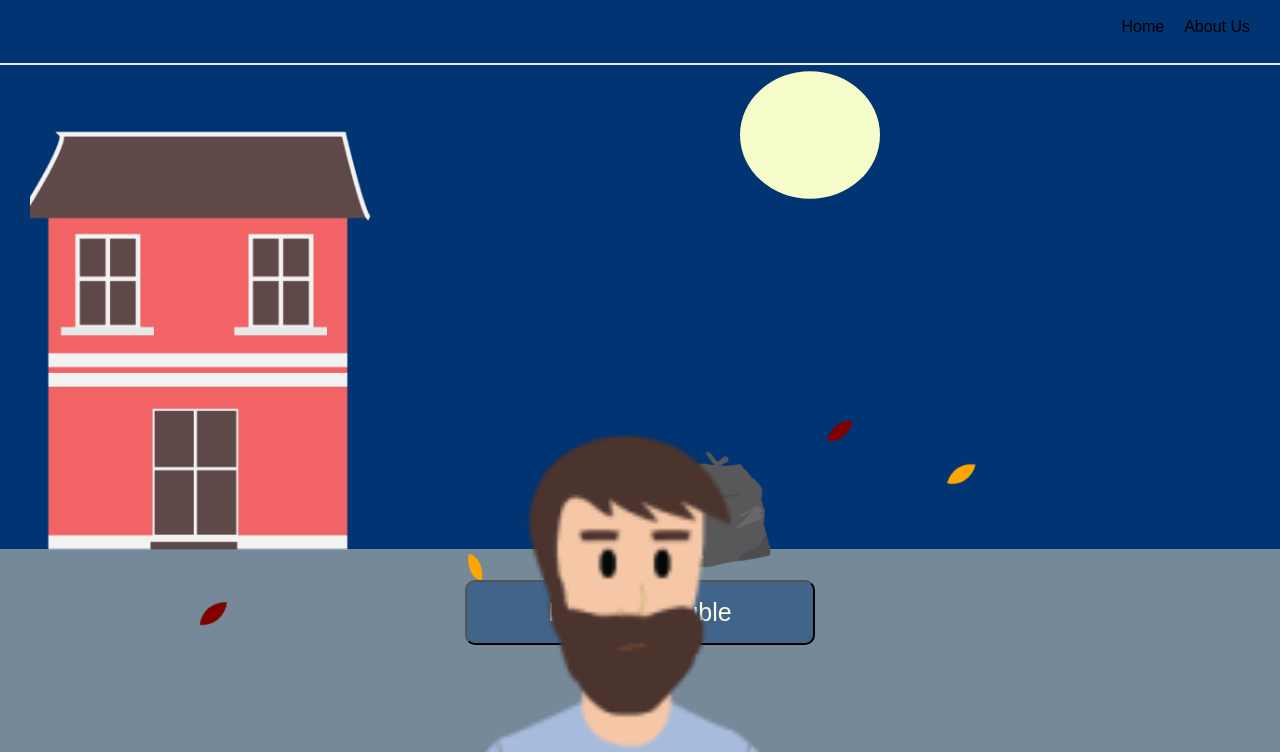
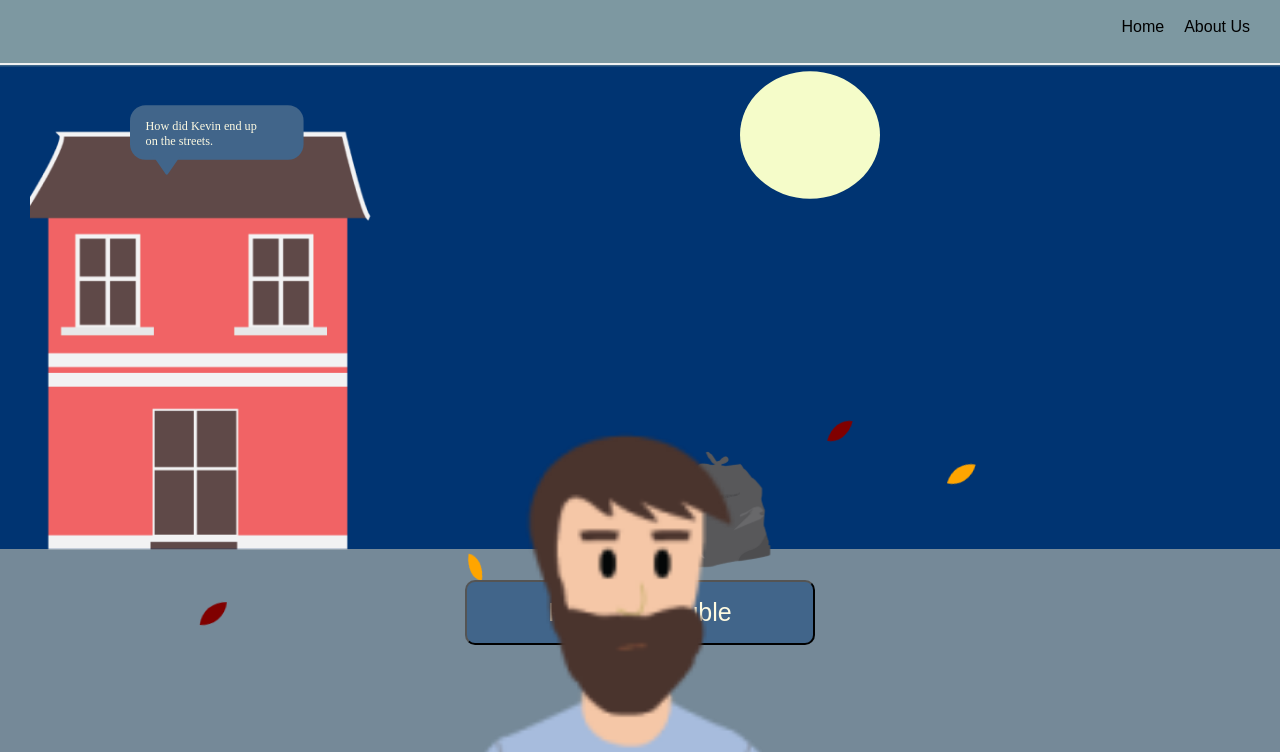
Before and after one commit to DesmandD3/finalApp, a Next.js app: page /3rdpage in a window 1280 px wide. Shown: the top 752 px of the page. Built offline with nearby package versions, Linux system fonts and the light colour scheme.

Commit message:
colour and textbubble change

```diff
--- /dev/null
+++ b/comps/Howdid.js
@@ -0,0 +1,23 @@
+import React from "react";
+import styled from "styled-components";
+
+function How() {
+  return (
+    <div>
+      <img
+        style={{
+          overflow: "hidden",
+          display:"flex",
+          position:"absolute",
+          maxWidth:200,
+          height:120,
+          left: 130,
+          top: 80,
+          zIndex:1
+        }}
+        src="/How.svg"
+      />
+    </div>
+  );
+}
+export default How;
--- a/pages/1stpage.js
+++ b/pages/1stpage.js
@@ -12,7 +12,9 @@ const FullPage = styled.div`
   @import url("https://fonts.googleapis.com/css2?family=Fira+Sans:wght@300;400&display=swap");
   background: linear-gradient(
     to bottom,
-    #003472 0%,
+    #7D98A1 0%,
+    #7D98A1 7.5%,
+    #003472 8%,
     #003472 65%,
     #758998 65%,
     #758998 100%
--- a/pages/2ndpage.js
+++ b/pages/2ndpage.js
@@ -13,7 +13,9 @@ const FullPage = styled.div`
   @import url("https://fonts.googleapis.com/css2?family=Fira+Sans:wght@300;400&display=swap");
   background: linear-gradient(
     to bottom,
-    #003472 0%,
+    #7D98A1 0%,
+    #7D98A1 7.5%,
+    #003472 8%,
     #003472 65%,
     #758998 65%,
     #758998 100%
--- a/pages/3rdpage.js
+++ b/pages/3rdpage.js
@@ -8,12 +8,15 @@ import SmallNextbutton from "../comps/smNext";
 import SmallBackbutton from "../comps/smBack";
 import Navbar from "../comps/nav/navbar";
 import Choice1 from "../comps/Choice1";
+import How from "../comps/Howdid"
 
 const FullPage = styled.div`
   @import url("https://fonts.googleapis.com/css2?family=Fira+Sans:wght@300;400&display=swap");
   background: linear-gradient(
     to bottom,
-    #003472 0%,
+    #7D98A1 0%,
+    #7D98A1 7.5%,
+    #003472 8%,
     #003472 65%,
     #758998 65%,
     #758998 100%
@@ -37,6 +40,7 @@ export default function Start() {
         <Navbar />
         <Moon />
         <House />
+        <How />
         <Man />
         <Garbage />
         <Choice1 />
--- a/pages/4thpage.js
+++ b/pages/4thpage.js
@@ -15,7 +15,9 @@ const FullPage = styled.div`
   @import url("https://fonts.googleapis.com/css2?family=Fira+Sans:wght@300;400&display=swap");
   background: linear-gradient(
     to bottom,
-    #003472 0%,
+    #7D98A1 0%,
+    #7D98A1 7.5%,
+    #003472 8%,
     #003472 50%,
     #38764b 50%,
     #38764b 100%
--- a/pages/start.js
+++ b/pages/start.js
@@ -10,7 +10,9 @@ const FullPage = styled.div`
   @import url("https://fonts.googleapis.com/css2?family=Fira+Sans:wght@300;400&display=swap");
   background: linear-gradient(
     to bottom,
-    #003472 0%,
+    #7D98A1 0%,
+    #7D98A1 7.5%,
+    #003472 8%,
     #003472 70%,
     #758998 70%,
     #758998 100%
```
